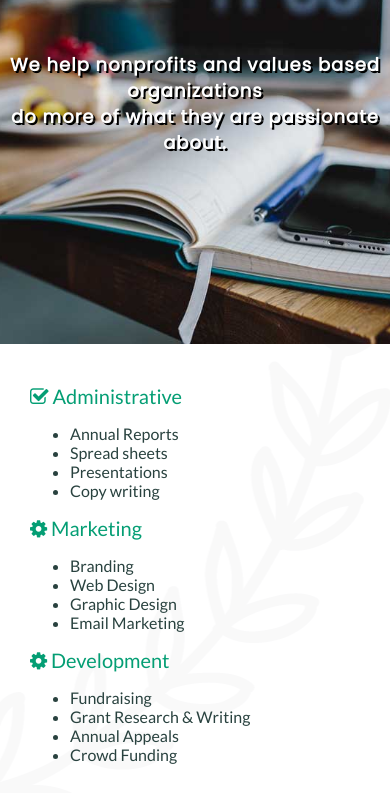
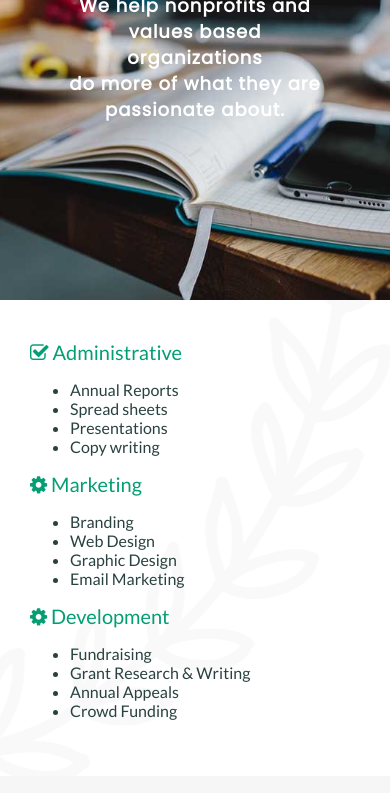
Before and after one commit to csshields/MoreForGood, a website: page public/index.html in a window 390 px wide. Shown: the part 200-993 px from the top of the page. Drawn offline with Linux system fonts and the light colour scheme.

Commit message:
Made mobile a little better

```diff
--- a/public/index.html
+++ b/public/index.html
@@ -7,6 +7,10 @@
   	<title>More For Good</title>
   	<meta name="description" content="More for Good. We help nonprofits and values based organizations do what they are passionate about.">
 	<meta name="author" content="More for Good">
+	<meta charset="utf-8">
+	<meta name="viewport" content="width=device-width, initial-scale=1">
+	<meta name="apple-mobile-web-app-capable" content="yes">
+	<meta name="apple-mobile-web-app-status-bar-style" content="white">
 
   	<link rel="stylesheet" href="css/normalize.css">
   	<link rel="stylesheet" href="css/styles.css?v=1.0">
@@ -30,6 +34,7 @@
 				<a href="#clients">Clients</a>
 				<a href="#contact">Contact Us</a>
 			</nav>
+			<div id="mobileMenu">Menu</div>
 		</header>
 
 		<section class="welcome">
@@ -97,7 +102,7 @@
 
 				done, she enjoys spending time with her family, hiking on the many local trails, making music and baking.
 
-				baking.
+
 			</p>
 		</section>
 
@@ -109,6 +114,7 @@
 			<div class="row">
 				<div class="columns">Tree of Hope Haiti</div>
 				<div class="columns">LifeSource Fellowship</div>
+				<div id="css"></div>
 			</div>
 		</section>
 
@@ -133,5 +139,14 @@
 
 	</div>
 
+
+	<script type="text/javascript">
+		var header = document.getElementsByTagName("header")[0];
+		document.getElementById('mobileMenu').onclick = function(e){
+			header.className = (header.className) ? '' : 'extended';
+		}
+
+	</script>
+
 </body>
 </html>
--- a/src/styles.scss
+++ b/src/styles.scss
@@ -52,6 +52,8 @@
 	background: linear-gradient(to bottom right, $gradient1 , $gradient2);
 }
 
+
+html, body{height:100%}
 body{ color:$textColor; background-color: $bgColor; font-family:'Lato',sans-serif; }
 h2 { color:$primaryColor; font-family: 'Poppins',sans-serif; font-size:18px;
 	letter-spacing: 1px; margin-bottom:60px; color:white;
@@ -112,18 +114,28 @@
 		a:hover { text-decoration: underline; }
 		a img{height:24px; vertical-align: middle; margin-right:-16px;}
 	}
+
 	.logo{ width:75px; float:left; position: absolute; top:5px; left:20px;}
+
+
 }
 
 
 
 
 .welcome{
+
+	background-position-x: 50%;
+	background-position-y: 0%;
+
 	text-align:center;
 	background-image: url(../img/desk_medium.jpg);
-	background-position: center;
+	background-position: center center;
+	background-repeat: no-repeat;
+	background-attachment: fixed;
 	background-size: cover;
-	background-attachment: fixed;
+
+
 	height:500px;
 	padding:0;
 	margin-top:44px;
@@ -138,10 +150,60 @@
 	}
 
 
-	@include breakpoint(large up) { 	background-image: url(../img/desk_large.jpg); }
-	@include breakpoint(xlarge up){ 	background-image: url(../img/desk_xlarge.jpg); }
+	@include breakpoint(small only) {
+
+	}
+
+	@include breakpoint(large up) {
+
+		background-image: url(../img/desk_large.jpg);
+		height:500px;
+
+	}
+	@include breakpoint(xlarge up){
+		background-image: url(../img/desk_xlarge.jpg);
+
+	}
 
 }
+
+
+
+
+#mobileMenu{display: none;}
+@include breakpoint(small only) {
+
+	#mobileMenu{
+		cursor:pointer;
+		display: block; color:white; padding:15px;
+		border-bottom: solid 1px white;
+		text-align: center;
+	}
+
+	h2 {text-shadow:none}
+	header {
+		position: absolute;
+		nav{ background-color: transparent; display: none;}
+		.logo {display: none;}
+		nav a{color:white; margin:0; }
+	}
+
+	.welcome{margin-top:0;}
+	.welcome {
+		.welcomeBG div img, h2 { width:70%; margin:auto}
+	}
+
+	header.extended{
+		position: static; float:left;
+		nav {
+			display: block; text-align: center; margin:auto;
+			a { display: block; }
+		}
+		#mobileMenu{border-top: solid 1px white; margin-bottom: 28px; margin-top: 10px;}
+
+	}
+}
+
 
 
 .work{
```
Also changed, not shown: public/css/styles.css, 1 other file.
